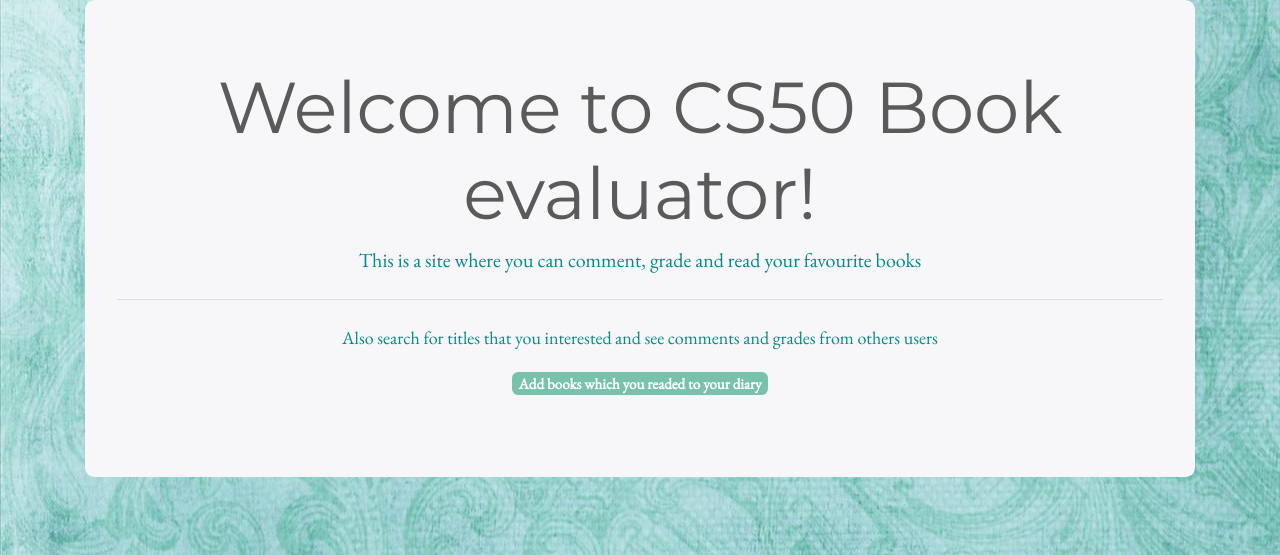
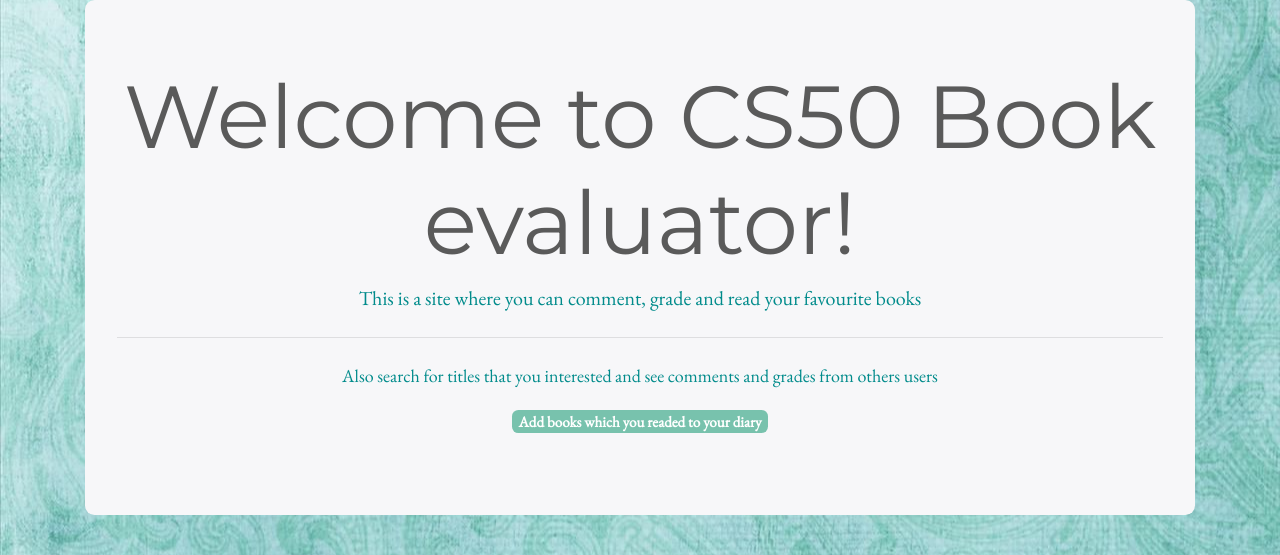
Before and after one commit to vukan-markovic/Book_evaluator, a Flask app: page / in a window 1280 px wide. Shown: the part 62-617 px from the top of the page. Run offline with Flask 2, Linux system fonts and the light colour scheme; data that the repository does not hold is empty; some libraries are stand-ins or nearby versions.

Commit message:
Update index.html

```diff
--- a/templates/index.html
+++ b/templates/index.html
@@ -6,7 +6,7 @@
 
 {% block main %}
     <div class="jumbotron center">
-        <h3 class="display-3 title">Welcome to CS50 Book evaluator!</h3>
+        <h3 class="display-2">Welcome to CS50 Book evaluator!</h3>
         <p class="lead">This is a site where you can comment, grade and read your favourite books</p>
         <hr class="my-4">
         <p>Also search for titles that you interested and see comments and grades from others users</p>
```
